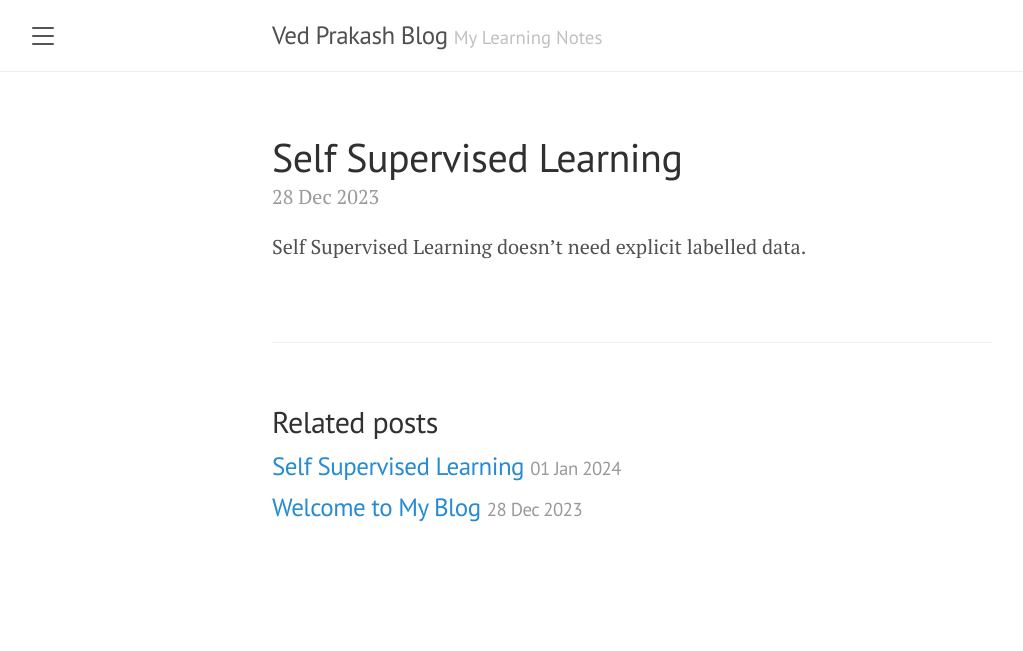
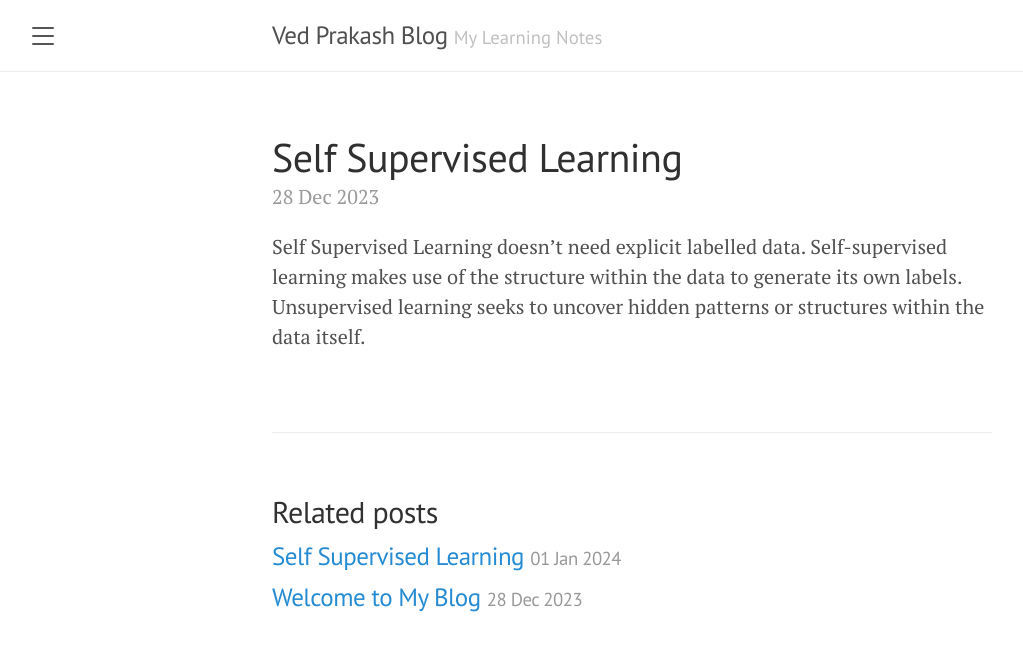
Before and after one commit to Ved-Prakash-Singh/Ved-Prakash-Singh.github.io, a Jekyll site: the page built from _posts/2023-12-28-Self Supervised Learning.md, in a window 1280 px wide. Shown: the top 651 px of the page, without its empty margins (8-1031 px from the left). Built offline with Jekyll 4.4.1, drawn with Linux system fonts in a browser that asks for light colours.

Commit message:
Update 2023-12-28-Self Supervised Learning.md

```diff
--- a/_posts/2023-12-28-Self Supervised Learning.md
+++ b/_posts/2023-12-28-Self Supervised Learning.md
@@ -3,4 +3,4 @@ layout: post
 title: Self Supervised Learning
 ---
 
-Self Supervised Learning doesn't need explicit labelled data.
+Self Supervised Learning doesn't need explicit labelled data. Self-supervised learning makes use of the structure within the data to generate its own labels. Unsupervised learning seeks to uncover hidden patterns or structures within the data itself.
```
